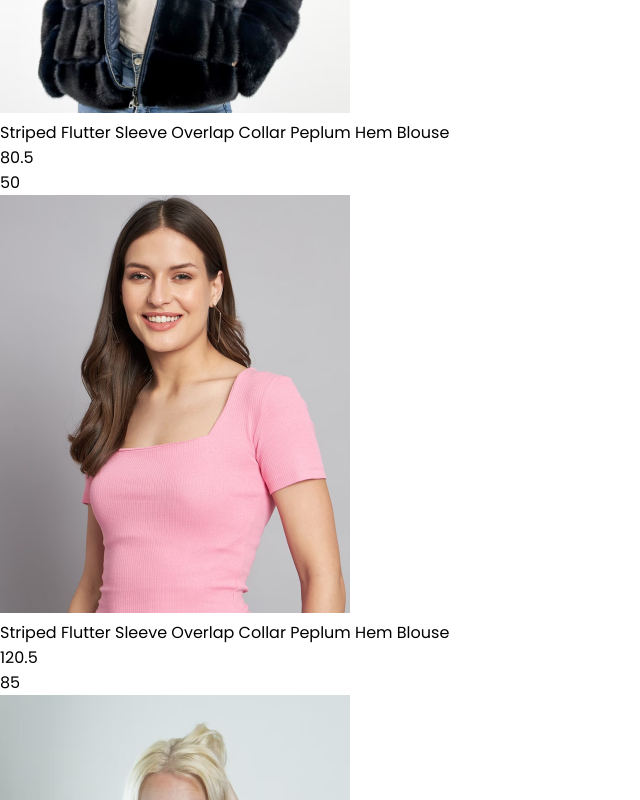
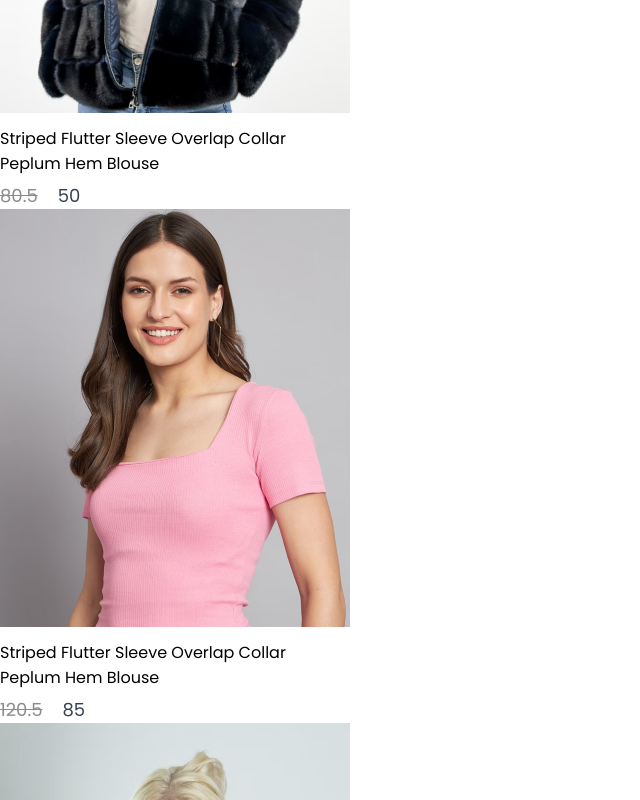
Before and after one commit to m-fadi/E-commerce, a React (Create React App) app: page / in a window 1280 px wide. Shown: the part 1260-2060 px from the top of the page, without its empty margins (0-640 px from the left). Built offline with nearby package versions, Linux system fonts and the light colour scheme.

Commit message:
item css

```diff
--- a/src/components/Items/Item.css
+++ b/src/components/Items/Item.css
@@ -0,0 +1,27 @@
+.item{
+    width:350px;
+}
+.item p{
+    margin: 6px 0px;
+
+}
+.item-price{
+display:flex;
+gap:20px;
+
+}
+.item-price-new{
+    color:#374151;
+    font-size: 18px;
+    font-family: 600;
+}
+.item-price-old{
+    color:#8c8c8c;
+    font-size: 18px;
+    font-family: 500;
+    text-decoration: line-through;
+}
+.item:hover{
+    transform: scale(1.05);
+    transition: 0.65;
+}
```
